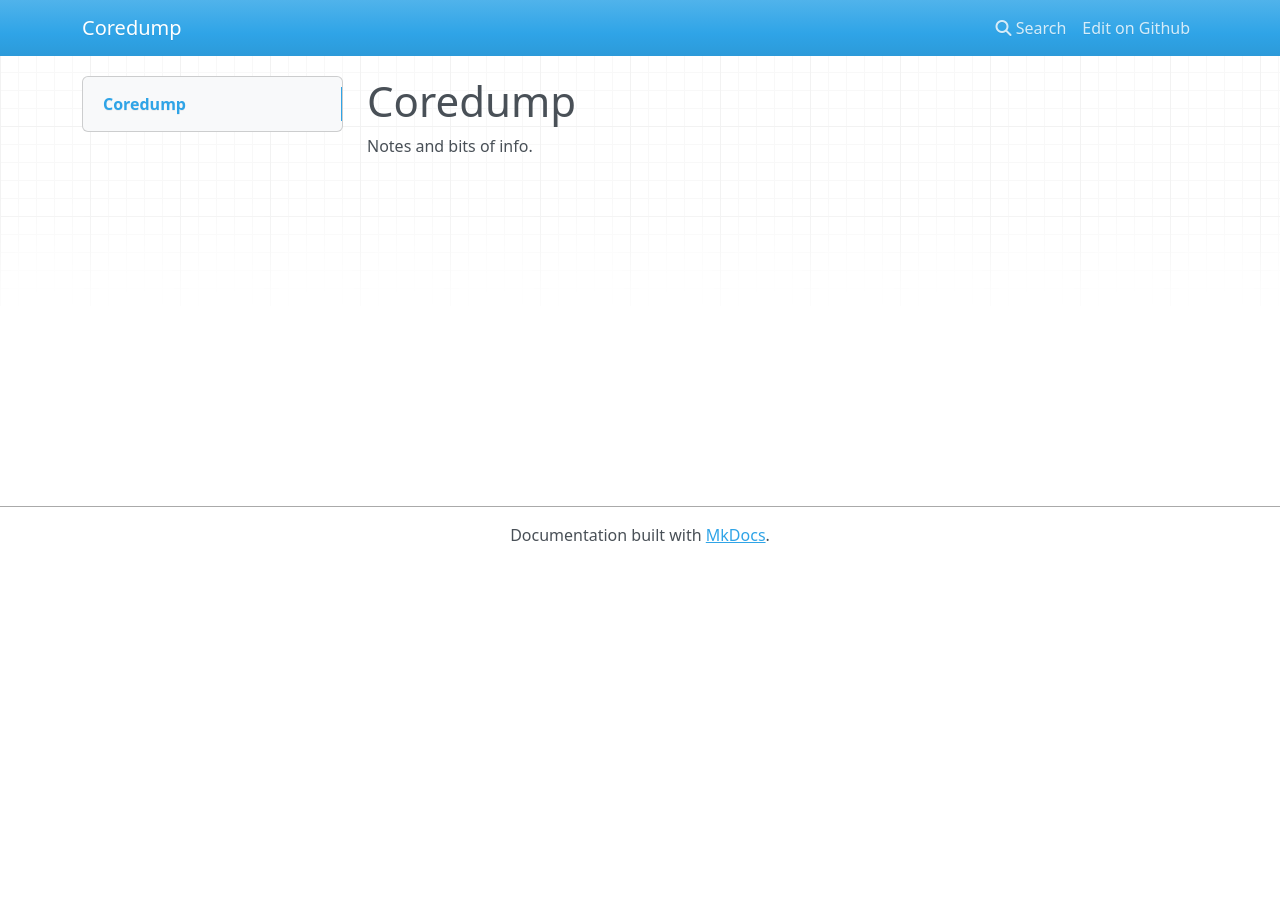
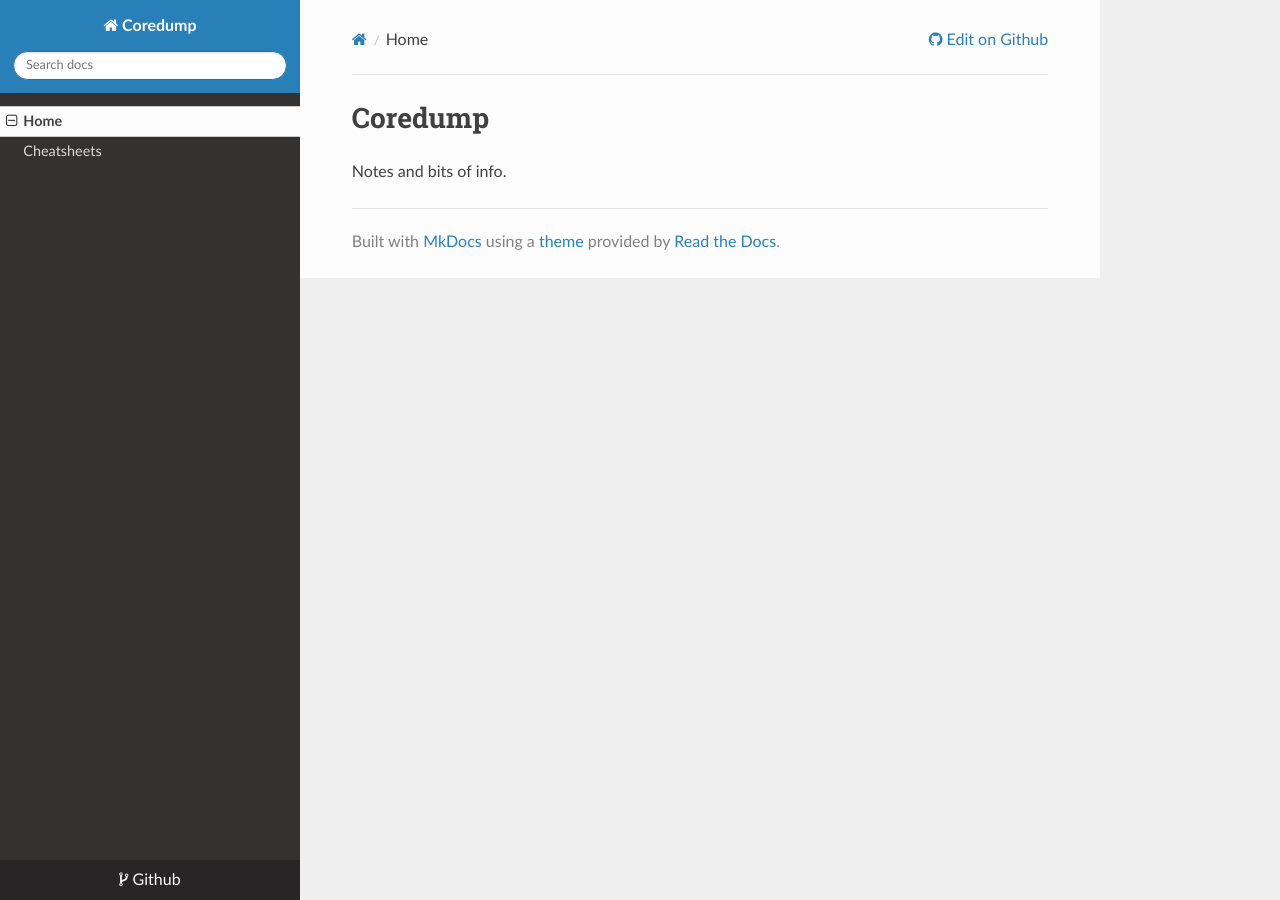
Before and after one commit to ioztelcan/coredump, an MkDocs documentation site: the page built from notes/index.md, in a window 1280 px wide. Built offline with MkDocs 1.6.1, drawn with Linux system fonts in a browser that asks for light colours; nearby versions of some CDN libraries; old or Windows-style settings are respelled for this version of MkDocs.

Commit message:
Try the theme and menu again

```diff
--- a/mkdocs.yml
+++ b/mkdocs.yml
@@ -11,7 +11,7 @@ repo_name: Github
 
 site_author: "ioztelcan"
 
-#theme: readthedocs
+theme: readthedocs
 #theme_dir: readthedocs_custom
 
 #markdown_extensions:
@@ -23,4 +23,4 @@ site_author: "ioztelcan"
 pages:
   - Home: index.md
 
-    #  - 'Cheatsheets': 'notes/cheatsheets/*'
+  - 'Cheatsheets': './cheatsheets/'
```
